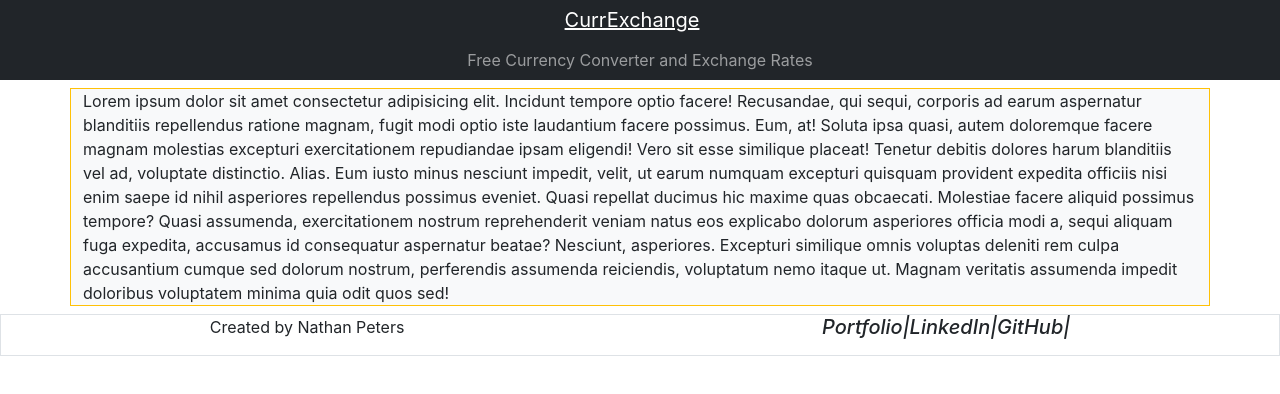
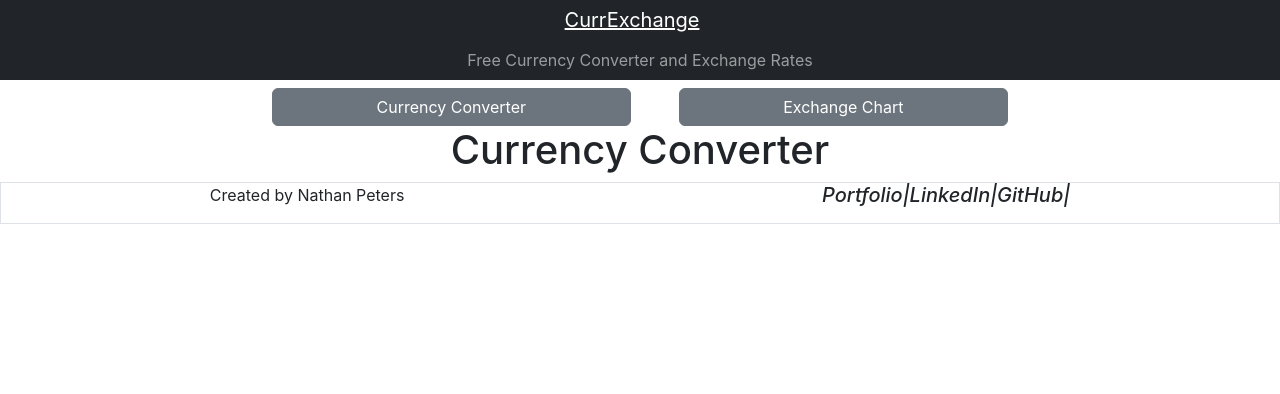
Before and after one commit to nathanpeters8/Currency-Exchange-Rate-App, a React (Create React App) app: page / in a window 1280 px wide. Shown: the top 394 px of the page. Built offline with nearby package versions, Linux system fonts and the light colour scheme.

Commit message:
create buttons with routes to Converter and Chart components

```diff
--- a/src/App.js
+++ b/src/App.js
@@ -1,6 +1,13 @@
 import logo from './logo.svg';
 import { BrowserRouter as Router, Route, Link, Switch } from 'react-router-dom';
+
+import Converter from './Converter';
+import Chart from './Chart';
 import './App.css';
+
+const NotFound = () => {
+  return <h2>404 Not Found</h2>;
+};
 
 function App() {
   return (
@@ -13,18 +20,22 @@ function App() {
           <span className='navbar-text'>Free Currency Converter and Exchange Rates</span>
         </div>
       </nav>
-      <div className='container-md bg-light border border-warning'>
-        Lorem ipsum dolor sit amet consectetur adipisicing elit. Incidunt tempore optio facere! Recusandae, qui sequi,
-        corporis ad earum aspernatur blanditiis repellendus ratione magnam, fugit modi optio iste laudantium facere
-        possimus. Eum, at! Soluta ipsa quasi, autem doloremque facere magnam molestias excepturi exercitationem
-        repudiandae ipsam eligendi! Vero sit esse similique placeat! Tenetur debitis dolores harum blanditiis vel ad,
-        voluptate distinctio. Alias. Eum iusto minus nesciunt impedit, velit, ut earum numquam excepturi quisquam
-        provident expedita officiis nisi enim saepe id nihil asperiores repellendus possimus eveniet. Quasi repellat
-        ducimus hic maxime quas obcaecati. Molestiae facere aliquid possimus tempore? Quasi assumenda, exercitationem
-        nostrum reprehenderit veniam natus eos explicabo dolorum asperiores officia modi a, sequi aliquam fuga expedita,
-        accusamus id consequatur aspernatur beatae? Nesciunt, asperiores. Excepturi similique omnis voluptas deleniti
-        rem culpa accusantium cumque sed dolorum nostrum, perferendis assumenda reiciendis, voluptatum nemo itaque ut.
-        Magnam veritatis assumenda impedit doloribus voluptatem minima quia odit quos sed!
+      <div className='container-md'>
+        <div className='row justify-content-center'>
+          <div className='col-8 d-flex'>
+            <Link to='/' className='btn btn-secondary flex-fill me-5'>
+              Currency Converter
+            </Link>
+            <Link to='/chart' className='btn btn-secondary flex-fill'>
+              Exchange Chart
+            </Link>
+          </div>
+        </div>
+        <Switch>
+          <Route path='/' exact component={Converter}></Route>
+          <Route path='/chart' component={Chart}></Route>
+          <Route component={NotFound}></Route>
+        </Switch>
       </div>
       <footer className='border d-flex justify-content-around mt-2'>
         <p>Created by Nathan Peters</p>
--- /dev/null
+++ b/src/Chart.js
@@ -0,0 +1,9 @@
+import React from 'react';
+
+class Chart extends React.Component {
+  render() {
+    return <h1 className='text-center'>Currency Chart</h1>;
+  }
+}
+
+export default Chart;
--- /dev/null
+++ b/src/Converter.js
@@ -0,0 +1,9 @@
+import React from 'react';
+
+class Converter extends React.Component {
+  render() {
+    return <h1 className='text-center'>Currency Converter</h1>;
+  }
+}
+
+export default Converter;
```
